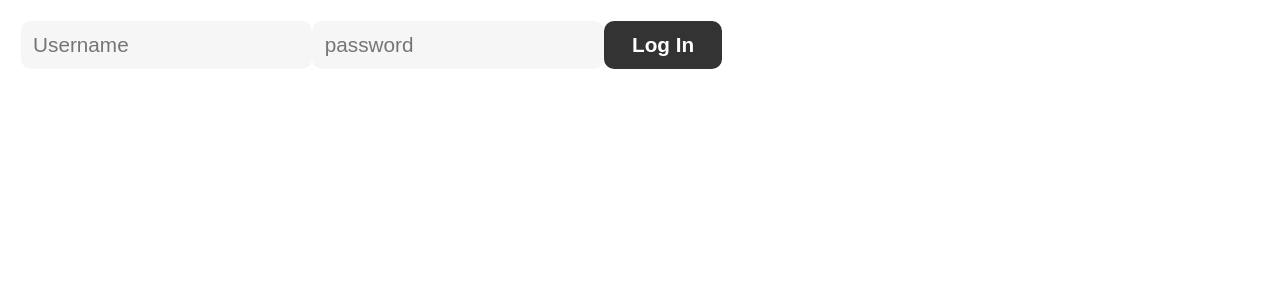
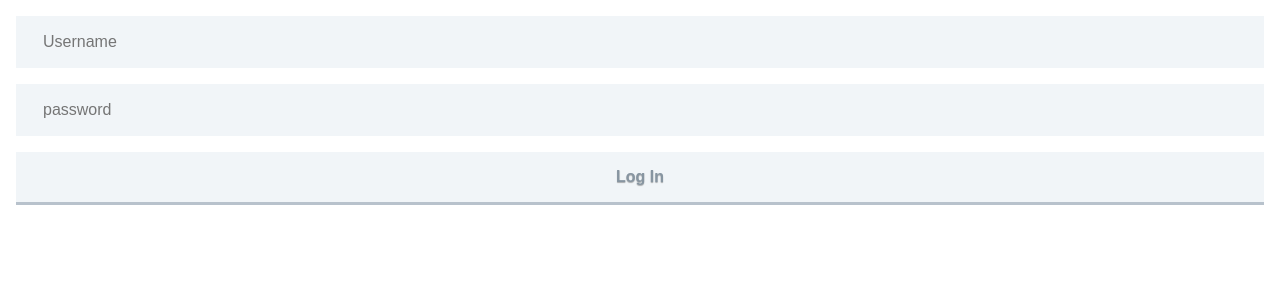
Before and after one commit to jonasholbech/videogallery, a React (Create React App) app: page / in a window 1280 px wide. Shown: the top 300 px of the page. Built offline with nearby package versions, Linux system fonts and the light colour scheme.

Commit message:
some styling done

```diff
--- a/src/App.css
+++ b/src/App.css
@@ -9,32 +9,129 @@
 #wrapper {
   margin: 1rem;
 }
+
 header > nav {
   display: flex;
   justify-content: space-evenly;
 }
-.editPlaylistVideoWrapper {
-  display: grid;
-  grid-template-columns: 1fr 1fr;
-  gap: 1rem;
-  align-items: start;
-}
-.editPlaylistVideoWrapper > section {
-  display: grid;
-  grid-template-columns: 1fr 1fr;
-  align-items: start;
-}
-.editPlaylistVideoWrapper h3 {
-  grid-column: 1/-1;
+/*
+/**************** general FORMS **************/
+form *,
+.button,
+button {
+  font-size: 1rem;
+  line-height: 1;
+  padding: 15px 25px;
 }
 
+input[type="email"],
+input[type="text"],
+input[type="number"],
+input[type="password"] {
+  border: 2px solid var(--color-grey-lighter);
+  background-color: var(--color-grey-lighter);
+  color: #343334;
+}
+input[type="email"]:invalid:not(:focus):not(:placeholder-shown),
+input[type="text"]:invalid:not(:focus):not(:placeholder-shown),
+input[type="number"]:invalid:not(:focus):not(:placeholder-shown),
+input[type="password"]:invalid:not(:focus):not(:placeholder-shown) {
+  border: 2px solid var(--color-red-base);
+}
+input[type="email"]:focus,
+input[type="text"]:focus,
+input[type="number"]:focus,
+input[type="password"]:focus {
+  border: 2px solid var(--color-blue-base);
+}
+
+button,
+input[type="button"],
+input[type="submit"],
+.button {
+  font-weight: 700;
+  border: 2px solid transparent;
+  cursor: pointer;
+  text-align: center;
+  text-decoration: none;
+  display: inline-block;
+  text-shadow: 0 1px 1px rgba(0, 0, 0, 0.5);
+  transition: all 0.2s ease-in-out 0s;
+  background: var(--color-blue-light);
+  color: #fff;
+  box-shadow: 0 3px 0 var(--color-blue-base);
+}
+.smaller {
+  padding: 5px 10px;
+  font-weight: 400;
+}
+
+button:hover,
+input[type="button"]:hover,
+input[type="submit"]:hover,
+.button:hover {
+  background: var(--color-blue-base);
+  box-shadow: 0 3px 0 var(--color-blue-light);
+}
+button:active,
+input[type="button"]:active,
+input[type="submit"]:active,
+.button:active,
+button:focus,
+input[type="button"]:focus,
+input[type="submit"]:focus,
+.button:focus {
+  background: var(--color-blue-dark);
+}
+button[disabled],
+input[type="submit"][disabled],
+input[type="button"][disabled] {
+  background: var(--color-grey-lighter);
+  box-shadow: 0 3px 0 var(--color-grey-base);
+  color: var(--color-grey-dark);
+  text-shadow: 0 1px 1px rgba(0, 0, 0, 0.3);
+  cursor: not-allowed;
+}
+/**************** LOGIN **************/
+.Login {
+  display: flex;
+  flex-direction: column;
+}
+.Login > * {
+  margin-bottom: 1rem;
+}
+
+/**************** VIDEOS **************/
+.video h4 {
+  margin-bottom: 0rem;
+}
 .center-cropped {
   object-fit: none; /* Do not scale the image */
   object-position: center; /* Center the image within the element */
-  height: 200px;
-  width: 200px;
+  height: calc(100vmin - 2rem);
+  width: calc(100vmin - 2rem);
+}
+/**************** PLAYLISTS **************/
+.Playlists form {
+  display: flex;
+  justify-content: space-between;
 }
 
+.Playlists ul li {
+  display: grid;
+  grid-template-columns: 1fr auto auto;
+  grid-gap: 1rem;
+  align-items: center;
+  margin-bottom: 1rem;
+}
+.Playlists li:hover {
+  background: var(--color-grey-lighter);
+}
+.Playlists a,
+.Playlists button {
+  justify-self: end;
+}
+/**************** VIDEO MODAL **************/
 #modal button {
   background-color: #ad343e;
   padding: 5px 25px;
@@ -72,8 +169,40 @@
   display: inline-block;
   margin-right: 15px;
 }
+/************ PAGINATION ************/
 .pagination {
   grid-column: 1/-1;
   display: flex;
   justify-content: space-around;
 }
+.pagination button {
+  padding: 2px;
+  font-weight: 200;
+}
+
+/**************** PLAYLIST **************/
+.Playlist .center-cropped {
+  object-fit: none; /* Do not scale the image */
+  object-position: center; /* Center the image within the element */
+  height: calc(50vmin - 2rem);
+  width: calc(50vmin - 2rem);
+}
+.editPlaylistVideoWrapper {
+  display: grid;
+  grid-template-columns: 1fr 1fr;
+  gap: 1rem;
+  align-items: start;
+}
+.editPlaylistVideoWrapper .items {
+  display: grid;
+  grid-template-columns: 1fr;
+  align-items: start;
+}
+.editPlaylistVideoWrapper .items button {
+  display: block;
+  width: 100%;
+  padding: 0.5rem;
+}
+.editPlaylistVideoWrapper h3 {
+  grid-column: 1/-1;
+}
--- a/src/App.js
+++ b/src/App.js
@@ -2,7 +2,7 @@
 
 import { StateProvider } from "./modules/store.js";
 import MainRouter from "./MainRouter";
-import "./styles/superstylin.css";
+import "./styles/variables.css";
 import "./App.css";
 
 function App() {
--- a/src/components/Pagination.js
+++ b/src/components/Pagination.js
@@ -82,7 +82,7 @@
   return (
     <>
       <div className="pagination">{links}</div>
-      {toShow}
+      <div className="items">{toShow}</div>
     </>
   );
 }
--- a/src/pages/AllVideos.js
+++ b/src/pages/AllVideos.js
@@ -25,7 +25,7 @@
   return (
     <>
       <Navigation />
-      <main>
+      <main className="AllVideos">
         <h1>All videos</h1>
         {state.videos.map(vid => {
           return (
--- a/src/pages/Login.js
+++ b/src/pages/Login.js
@@ -61,7 +61,7 @@
     );
   }
   return (
-    <form onSubmit={submit} noValidate ref={formRef}>
+    <form className="Login" onSubmit={submit} noValidate ref={formRef}>
       <input
         type="text"
         name="username"
--- a/src/pages/Playlist.js
+++ b/src/pages/Playlist.js
@@ -48,14 +48,13 @@
   return (
     <>
       <Navigation />
-      <main>
+      <main className="Playlist">
         <h1>Editing {current.title.rendered}</h1>
         <h2>Videos</h2>
         <div className="editPlaylistVideoWrapper">
           <section>
             <h3>In playlist</h3>
             <Pagination currentPage={"/playlist/" + props.id}>
-              {/* pagination skal værew wrapper tror jeg */}
               {inPlaylist.map(vid => {
                 return (
                   <div key={vid.id}>
--- a/src/pages/Playlists.js
+++ b/src/pages/Playlists.js
@@ -57,10 +57,10 @@
   return (
     <>
       <Navigation />
-      <main>
+      <main className="Playlists">
         <h1>Playlists</h1>
+        <h2>Add new playlist</h2>
         <form onSubmit={formSubmit}>
-          <h2>Add new playlist</h2>
           <input
             type="text"
             name="playlistname"
@@ -77,8 +77,15 @@
             return (
               <li key={pl.id}>
                 {pl.title.rendered}
-                <Link to={"/playlist/" + pl.id}>Edit</Link>
-                <button onClick={() => deletePlaylist(pl.id)}>Delete</button>
+                <Link to={"/playlist/" + pl.id} className="button smaller">
+                  Edit
+                </Link>
+                <button
+                  className="smaller"
+                  onClick={() => deletePlaylist(pl.id)}
+                >
+                  Delete
+                </button>
               </li>
             );
           })}
--- /dev/null
+++ b/src/styles/variables.css
@@ -0,0 +1,83 @@
+:root {
+  --color-white: #ffffff;
+  --color-black: #22292f;
+  --color-grey-lightest: #f8fafc;
+  --color-grey-lighter: #f1f5f8;
+  --color-grey-light: #dae1e7;
+  --color-grey-base: #b8c2cc;
+  --color-grey-dark: #8795a1;
+  --color-grey-darker: #606f7b;
+  --color-grey-darkest: #3d4852;
+
+  --color-red-lightest: #fcebea;
+  --color-red-lighter: #f9acaa;
+  --color-red-light: #ef5753;
+  --color-red-base: #e3342f;
+  --color-red-dark: #cc1f1a;
+  --color-red-darker: #621b18;
+  --color-red-darkest: #3b0d0c;
+
+  --color-orange-lightest: #fff5eb;
+  --color-orange-lighter: #fcd9b6;
+  --color-orange-light: #faad63;
+  --color-orange-base: #f6993f;
+  --color-orange-dark: #de751f;
+  --color-orange-darker: #613b1f;
+  --color-orange-darkest: #462a16;
+
+  --color-yellow-lightest: #fcfbeb;
+  --color-yellow-lighter: #fff9c2;
+  --color-yellow-light: #fff382;
+  --color-yellow-base: #ffed4a;
+  --color-yellow-dark: #f2d024;
+  --color-yellow-darker: #684f1d;
+  --color-yellow-darkest: #453411;
+
+  --color-green-lightest: #e3fcec;
+  --color-green-lighter: #a2f5bf;
+  --color-green-light: #51d88a;
+  --color-green-base: #38c172;
+  --color-green-dark: #1f9d55;
+  --color-green-darker: #1a4731;
+  --color-green-darkest: #0f2f21;
+
+  --color-teal-lightest: #e8fffe;
+  --color-teal-lighter: #a0f0ed;
+  --color-teal-light: #64d5ca;
+  --color-teal-base: #4dc0b5;
+  --color-teal-dark: #38a89d;
+  --color-teal-darker: #20504f;
+  --color-teal-darkest: #0d3331;
+
+  --color-blue-lightest: #eff8ff;
+  --color-blue-lighter: #bcdefa;
+  --color-blue-light: #6cb2eb;
+  --color-blue-base: #3490dc;
+  --color-blue-dark: #2779bd;
+  --color-blue-darker: #1c3d5a;
+  --color-blue-darkest: #12283a;
+
+  --color-indigo-lightest: #e6e8ff;
+  --color-indigo-lighter: #b2b7ff;
+  --color-indigo-light: #7886d7;
+  --color-indigo-base: #6574cd;
+  --color-indigo-dark: #5661b3;
+  --color-indigo-darker: #2f365f;
+  --color-indigo-darkest: #191e38;
+
+  --color-purple-lightest: #f3ebff;
+  --color-purple-lighter: #d6bbfc;
+  --color-purple-light: #a779e9;
+  --color-purple-base: #9561e2;
+  --color-purple-dark: #794acf;
+  --color-purple-darker: #382b5f;
+  --color-purple-darkest: #21183c;
+
+  --color-pink-lightest: #ffebef;
+  --color-pink-lighter: #ffbbca;
+  --color-pink-light: #fa7ea8;
+  --color-pink-base: #f66d9b;
+  --color-pink-dark: #eb5286;
+  --color-pink-darker: #6f213f;
+  --color-pink-darkest: #451225;
+}
```
